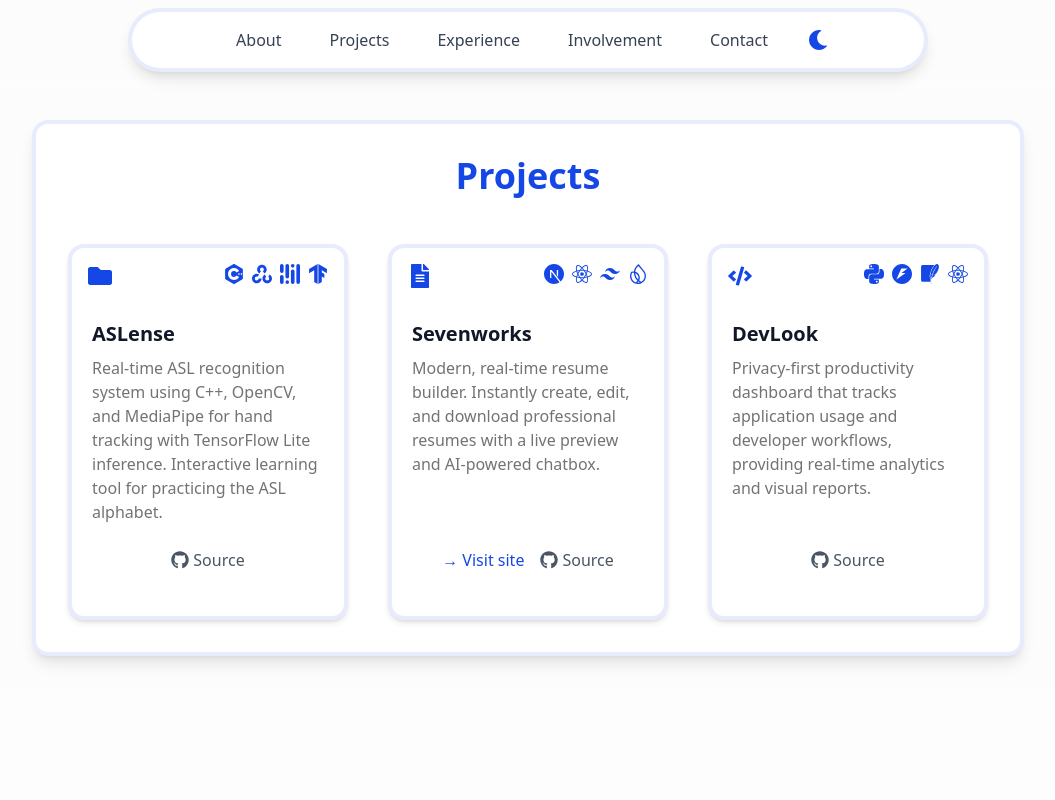
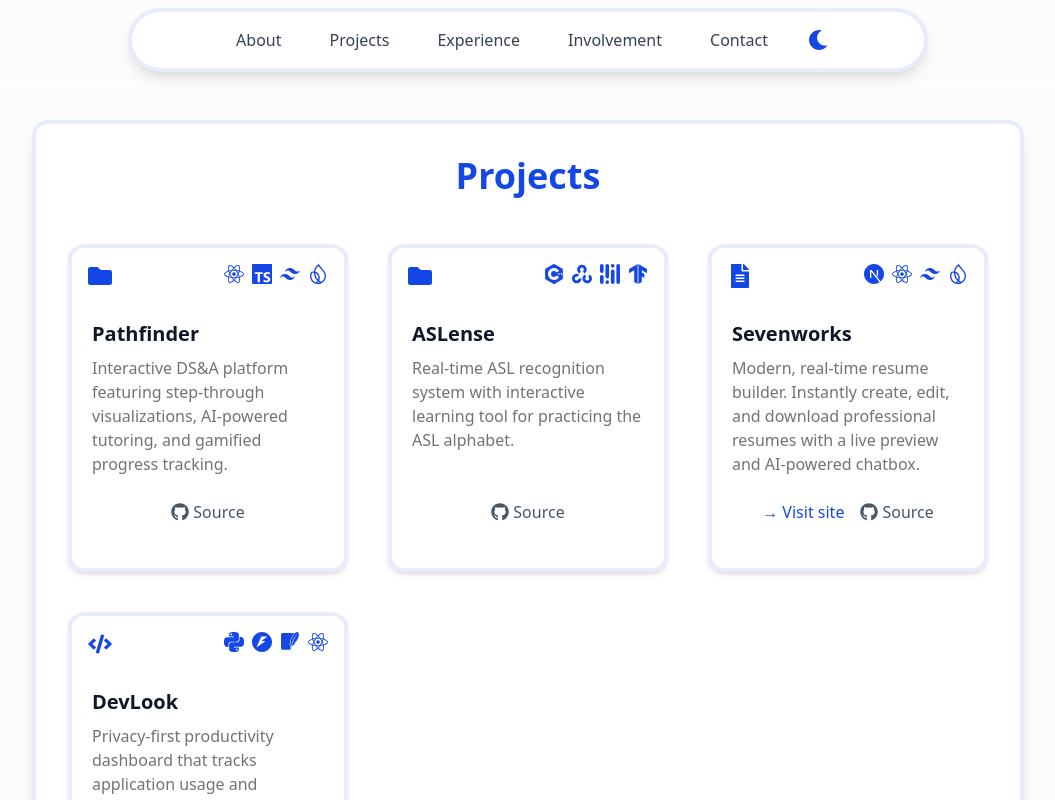
Before and after one commit to lestermartinn/Portfolio, a Next.js app: page /projects in a window 1280 px wide. Shown: the top 800 px of the page, without its empty margins (112-1167 px from the left). Built offline with nearby package versions, Linux system fonts and the light colour scheme.

Commit message:
updated projects & experiences

```diff
--- a/src/components/Experience.tsx
+++ b/src/components/Experience.tsx
@@ -9,26 +9,36 @@ const experienceData = [
 
   {
     id: 1,
+    company: "Handshake",
+    title: "Machine Learning Fellow",
+    date: "Feb. 2026 - Present",
+    location: "Remote",
+    description: "Conducted Reinforcement Learning from Human Feedback (RLHF) on multimodal LLM and vision models, evaluating 200+ prompts to reduce hallucinations and improve model alignment for production deployment pipelines.",
+    logo: "/handshakelogo.jpg",
+  },
+
+  {
+    id: 2,
     company: "AI.Data Lab",
     title: "Software Engineer Intern",
     date: "Jan. 2026 - Present",
     location: "Atlanta, GA",
-    description: "Selected from 200+ applicants to participate in 10-week data micro-consulting program, collaborating with team members to develop data-driven solutions for real-world challenges presented by Atlanta-area organizations.",
-    logo: "/emory_logo.png",
+    description: "Created geospatial analysis methodology for Invest Atlanta using Python and GIS libraries to measure residents' proximity to fresh food access points, integrating 4 datasets to track progress toward 2030 goal of 100\% coverage within 1/2 mile.",
+    logo: "/emorycenterforai.png",
   },
 
   {
-    id: 2,
+    id: 3,
     company: "Cognition and Visualization Lab",
     title: "Undergraduare Researcher",
     date: "Jan. 2026 - Present",
     location: "Atlanta, GA",
-    description: "Conducting systematic literature review of bias detection systems (Lumos, rutaBAGA) analyzing 200+ participant studies across visual analytics research to design LLM-powered alternative for real-time bias awareness and mitigation.",
+    description: "Conducting systematic literature review of bias detection systems (Lumos, rutaBAGA) analyzing 200+ participant studies across visual analytics research to design LLM-powered alternative for real-time bias awareness and mitigation. Engineering a pipeline converting interaction telemetry into natural language prompts for LLM bias analysis.",
     logo: "/cav_logo.png",
   },
 
   {
-    id: 3,
+    id: 4,
     company: "Emory University",
     title: "Computer Science Lab Engineer",
     date: "Sep. 2025 - Present",
@@ -38,7 +48,7 @@ const experienceData = [
   },
 
   {
-    id: 4,
+    id: 5,
     company: "Roblox",
     title: "Fullstack Game Developer",
     date: "Dec. 2017 - May 2024",
@@ -48,7 +58,7 @@ const experienceData = [
   },
 
   {
-    id: 5,
+    id: 6,
     company: "Florida International University",
     title: "Educational Technology Intern",
     date: "Jul. 2022 - Aug. 2022",
--- a/src/components/Projects.tsx
+++ b/src/components/Projects.tsx
@@ -4,7 +4,7 @@
 import { Card, CardContent } from "@/components/ui/card"
 import { FaGithub } from "react-icons/fa";
 import { FaFolder, FaFileAlt, FaCode } from "react-icons/fa";
-import { SiNextdotjs, SiReact, SiTailwindcss, SiFirebase, SiPython, SiFastapi, SiSqlite, SiCplusplus, SiOpencv, SiTensorflow } from "react-icons/si";
+import { SiNextdotjs, SiReact, SiTailwindcss, SiFirebase, SiPython, SiFastapi, SiSqlite, SiCplusplus, SiOpencv, SiTensorflow, SiTypescript, SiVite } from "react-icons/si";
 import { SiMediapipe } from "react-icons/si";
 
 export default function Projects() {
@@ -14,6 +14,43 @@ export default function Projects() {
         <div className="w-full p-4 md:p-8 rounded-2xl border-4 border-blue-700/10 dark:border-blue-700/20 shadow-lg bg-white dark:bg-gray-800">
           <h2 className="text-3xl md:text-4xl font-extrabold mb-8 md:mb-12 text-center text-blue-700">Projects</h2>
           <div className="grid gap-6 md:gap-10 grid-cols-1 md:grid-cols-2 lg:grid-cols-3 mx-auto justify-items-center">
+            {/*Project 0 */}
+            <Card className="w-full max-w-sm rounded-2xl shadow-md bg-white dark:bg-gray-800 flex flex-col justify-between h-full relative transition-all duration-300 hover:scale-105 hover:shadow-xl border-4 border-blue-700/10 hover:border-blue-700/30 group">
+              <div className="absolute top-4 left-4 text-blue-700">
+                <FaFolder size={24} />
+              </div>
+              <div className="absolute top-4 right-4 flex flex-wrap gap-2 text-blue-700">
+                <SiReact size={20} title="React" />
+                <SiTypescript size={20} title="TypeScript" />
+                <SiTailwindcss size={20} title="Tailwind CSS" />
+                <SiFirebase size={20} title="Firebase" />
+              </div>
+              <CardContent className="p-4 md:p-5 flex flex-col h-full pt-16 md:pt-12">
+                <h3 className="text-xl font-bold mb-2 text-gray-900 dark:text-gray-100 group-hover:text-blue-700 transition-colors duration-300">Pathfinder</h3>
+                <p className="text-muted-foreground dark:text-gray-300 mb-6">
+                  Interactive DS&A platform featuring step-through visualizations, AI-powered tutoring, and gamified progress tracking.
+                </p>
+                <div className="mt-auto flex justify-center gap-4">
+                  {/*<a
+                    href="#"
+                    className="text-blue-700 font-medium hover:underline"
+                    target="_blank"
+                    rel="noopener noreferrer"
+                  >
+                    → Visit site
+                  </a> */}
+                  <a
+                    href="https://github.com/lestermartinn/pathfinder"
+                    className="text-gray-600 dark:text-gray-300 font-medium hover:underline flex items-center gap-1"
+                    target="_blank"
+                    rel="noopener noreferrer"
+                    aria-label="GitHub Source"
+                  >
+                    <FaGithub size={18} /> Source
+                  </a>
+                </div>
+              </CardContent>
+            </Card>
             {/* Project 1 */}
             <Card className="w-full max-w-sm rounded-2xl shadow-md bg-white dark:bg-gray-800 flex flex-col justify-between h-full relative transition-all duration-300 hover:scale-105 hover:shadow-xl border-4 border-blue-700/10 hover:border-blue-700/30 group">
               <div className="absolute top-4 left-4 text-blue-700">
@@ -28,7 +65,7 @@ export default function Projects() {
               <CardContent className="p-4 md:p-5 flex flex-col h-full pt-16 md:pt-12">
                 <h3 className="text-xl font-bold mb-2 text-gray-900 dark:text-gray-100 group-hover:text-blue-700 transition-colors duration-300">ASLense</h3>
                 <p className="text-muted-foreground dark:text-gray-300 mb-6">
-                  Real-time ASL recognition system using C++, OpenCV, and MediaPipe for hand tracking with TensorFlow Lite inference. Interactive learning tool for practicing the ASL alphabet.
+                  Real-time ASL recognition system with interactive learning tool for practicing the ASL alphabet.
                 </p>
                 <div className="mt-auto flex justify-center gap-4">
                   {/*<a
```
Also changed, not shown: public/emorycenterforai.png (added), public/handshakelogo.jpg (added).
